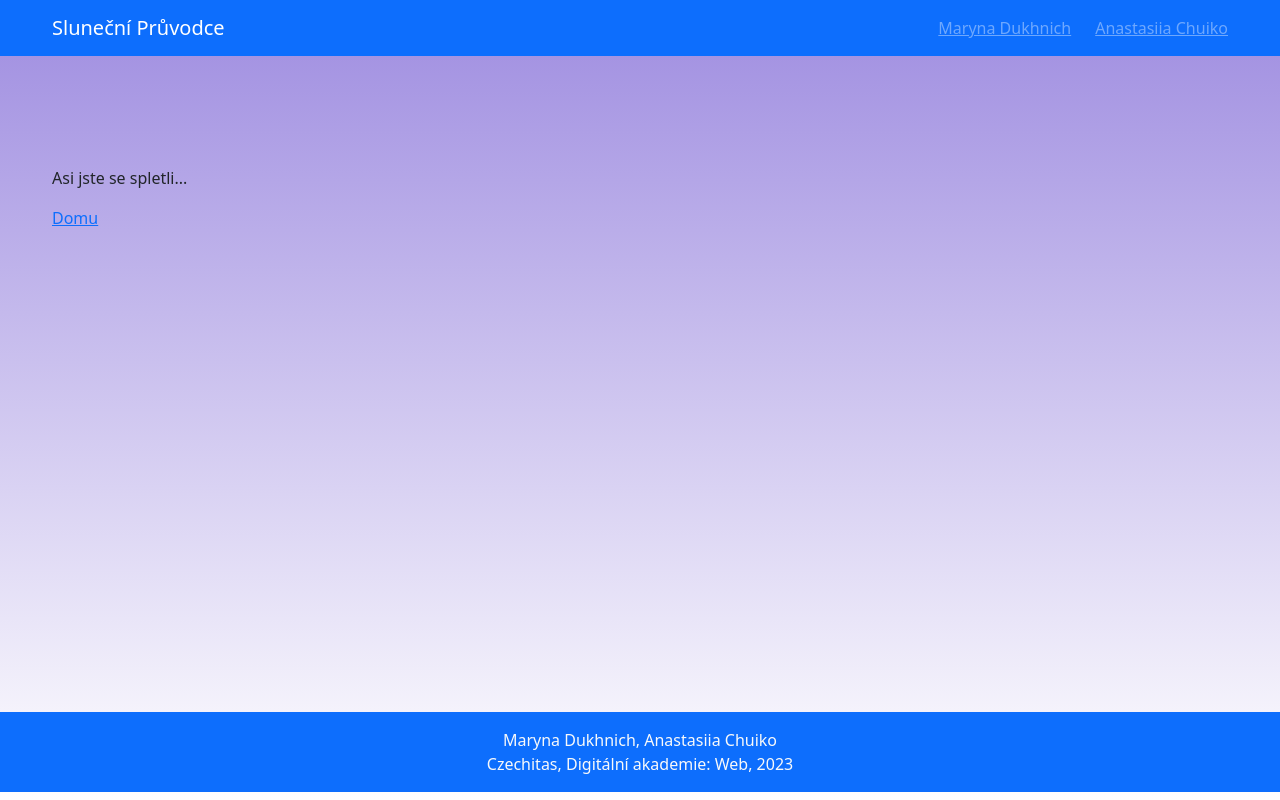
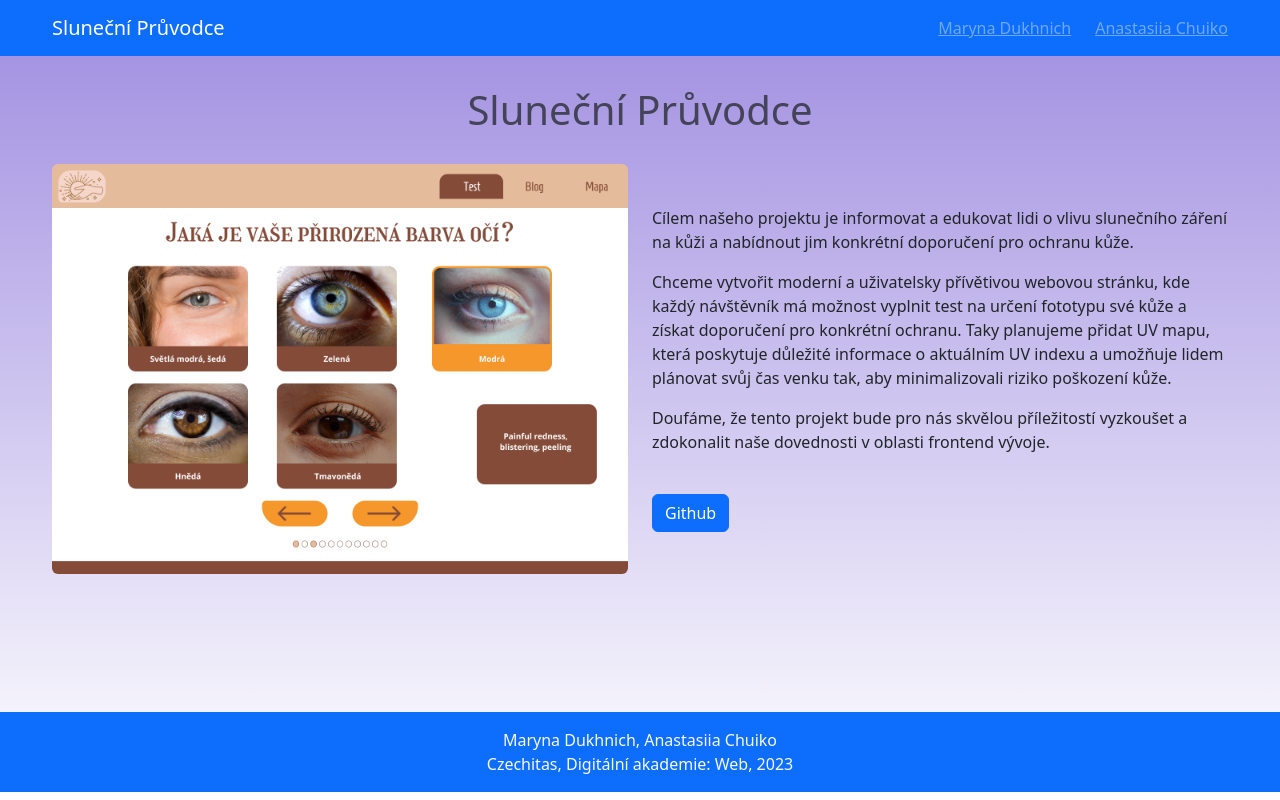
Before and after one commit to dukhnich/o-projektu, a React (Vite) app: page /o-projektu in a window 1280 px wide. Before the commit this address had no page. Built offline with nearby package versions, Linux system fonts and the light colour scheme.

Commit message:
fix deploy settings

```diff
--- a/package.json
+++ b/package.json
@@ -6,9 +6,9 @@
   "type": "module",
   "scripts": {
     "predeploy": "npm run build",
-    "deploy": "gh-pages -d build",
+    "deploy": "gh-pages -d dist",
     "dev": "vite",
-    "build": "vite build",
+    "build": "vite build --emptyOutDir",
     "preview": "vite preview"
   },
   "dependencies": {
--- a/src/components/Header/index.jsx
+++ b/src/components/Header/index.jsx
@@ -8,12 +8,12 @@ function Header() {
   return (
     <Navbar bg="primary" expand="lg" data-bs-theme="dark">
         <Container>
-        <Navbar.Brand href="/">Sluneční Průvodce</Navbar.Brand>
+        <Navbar.Brand href="./">Sluneční Průvodce</Navbar.Brand>
         <Navbar.Toggle aria-controls="basic-navbar-nav" />
         <Navbar.Collapse id="basic-navbar-nav">
           <Nav className="ms-auto">
-            <NavLink className="mx-4" to="/dukhnich">Maryna Dukhnich</NavLink>
-            <NavLink to="/chuiko">Anastasiia Chuiko</NavLink>
+            <NavLink className="mx-4" to="dukhnich">Maryna Dukhnich</NavLink>
+            <NavLink to="chuiko">Anastasiia Chuiko</NavLink>
           </Nav>
         </Navbar.Collapse>
       </Container>
--- a/src/index.jsx
+++ b/src/index.jsx
@@ -10,7 +10,7 @@ import './global.css';
 
 const router = createBrowserRouter([
   {
-    path: '/',
+    path: '/o-projektu',
     element: <App />,
     errorElement: <ErrorPage />,
     children: [
--- a/vite.config.js
+++ b/vite.config.js
@@ -3,6 +3,7 @@ import react from '@vitejs/plugin-react';
 
 export default defineConfig({
   root: './src',
+  base: '',
   publicDir: '../public',
   server: {
     hmr: false,
```
